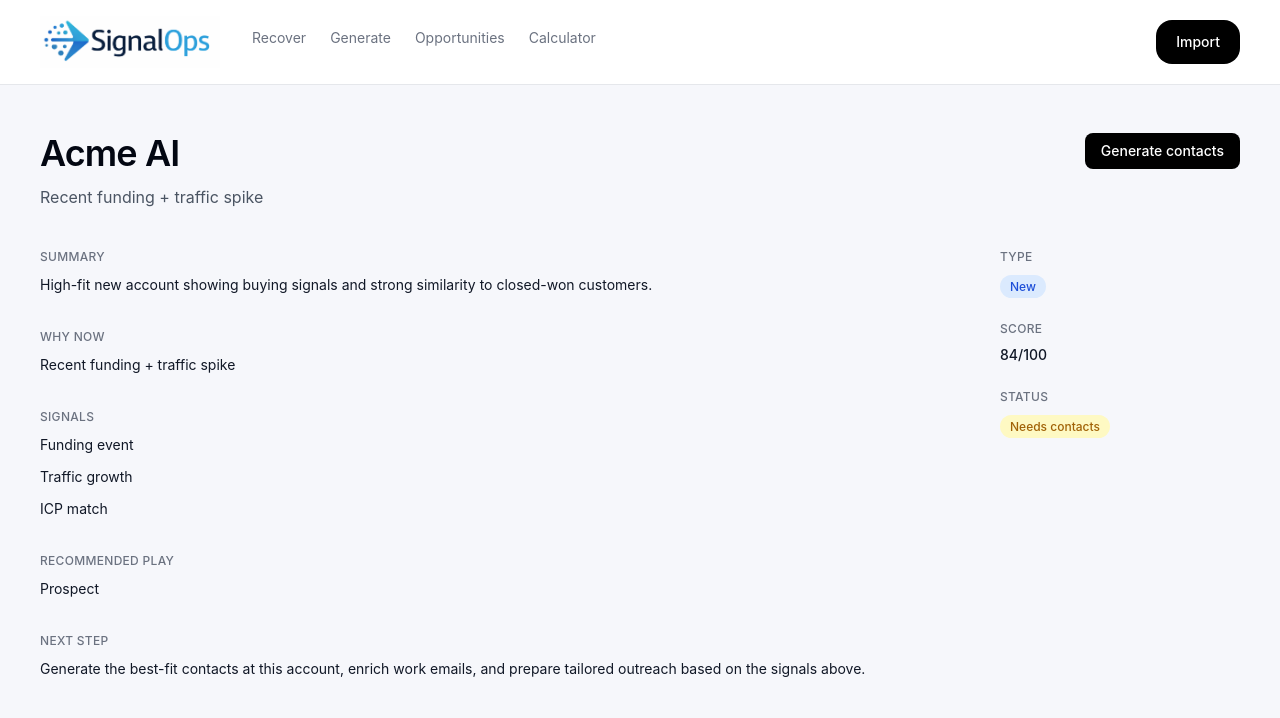
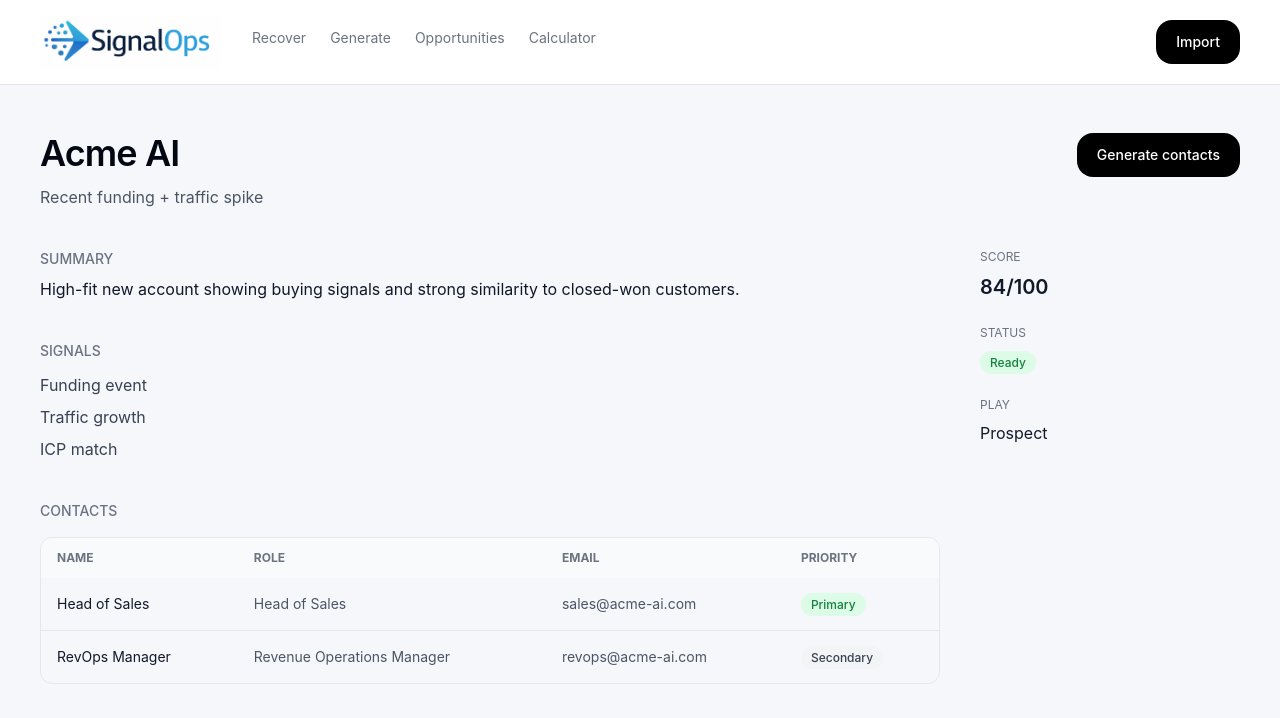
Before and after one commit to powerstephen/SignalOps, a Next.js app: page /account/acme-ai in a window 1280 px wide. Both pictures are taken after a click on the button "Generate contacts". Shown: the top 718 px of the page. Built offline with nearby package versions, Linux system fonts and the light colour scheme.

Commit message:
Update page.tsx

```diff
--- a/app/account/[id]/page.tsx
+++ b/app/account/[id]/page.tsx
@@ -1,150 +1,182 @@
-import { ReactNode } from "react"
-import { notFound } from "next/navigation"
-import PageContainer from "@/components/page-container"
-import { accounts } from "@/lib/accounts"
+"use client";
 
-type AccountPageProps = {
-  params: {
-    id: string
-  }
-}
+import { useState } from "react";
+import { notFound } from "next/navigation";
+import PageContainer from "@/components/page-container";
+import { accounts, Contact } from "@/lib/accounts";
 
-function Section({
-  label,
-  children,
-}: {
-  label: string
-  children: ReactNode
-}) {
-  return (
-    <section>
-      <p className="text-xs font-medium uppercase tracking-wide text-gray-500">
-        {label}
-      </p>
-      <div className="mt-2 text-sm leading-6 text-gray-900">{children}</div>
-    </section>
-  )
-}
+type Props = {
+  params: { id: string };
+};
 
 function Badge({
   label,
   variant,
 }: {
-  label: string
-  variant: "default" | "green" | "blue" | "yellow"
+  label: string;
+  variant: "default" | "green" | "blue" | "yellow";
 }) {
   const styles = {
     default: "bg-gray-100 text-gray-700",
     green: "bg-green-100 text-green-700",
     blue: "bg-blue-100 text-blue-700",
     yellow: "bg-yellow-100 text-yellow-700",
-  }
+  };
 
   return (
-    <span
-      className={`rounded-full px-2.5 py-1 text-xs font-medium ${styles[variant]}`}
-    >
+    <span className={`rounded-full px-2.5 py-1 text-xs font-medium ${styles[variant]}`}>
       {label}
     </span>
-  )
+  );
 }
 
-export default function AccountPage({ params }: AccountPageProps) {
-  const account = accounts.find((item) => item.id === params.id)
+export default function AccountPage({ params }: Props) {
+  const baseAccount = accounts.find((a) => a.id === params.id);
 
-  if (!account) {
-    notFound()
+  if (!baseAccount) notFound();
+
+  const [contacts, setContacts] = useState<Contact[] | undefined>(
+    baseAccount.contacts
+  );
+
+  const [status, setStatus] = useState(baseAccount.status);
+
+  function generateContacts() {
+    const mock: Contact[] = [
+      {
+        id: "1",
+        name: "Head of Sales",
+        role: "Head of Sales",
+        seniority: "high",
+        email: "sales@" + baseAccount.id + ".com",
+        recommended: true,
+      },
+      {
+        id: "2",
+        name: "RevOps Manager",
+        role: "Revenue Operations Manager",
+        seniority: "mid",
+        email: "revops@" + baseAccount.id + ".com",
+        recommended: false,
+      },
+    ];
+
+    setContacts(mock);
+    setStatus("ready");
   }
 
   return (
     <PageContainer
-      title={account.name}
-      subtitle={account.whyNow}
+      title={baseAccount.name}
+      subtitle={baseAccount.whyNow}
       action={
-        <button className="rounded-lg bg-black px-4 py-2 text-sm font-medium text-white transition hover:opacity-90">
+        <button
+          onClick={generateContacts}
+          className="rounded-2xl bg-black px-5 py-3 text-sm font-medium text-white"
+        >
           Generate contacts
         </button>
       }
     >
-      <div className="grid grid-cols-1 gap-10 md:grid-cols-[minmax(0,1fr)_240px]">
-        <div className="space-y-8">
-          <Section label="Summary">
-            <p>{account.summary}</p>
-          </Section>
+      <div className="grid grid-cols-1 gap-10 md:grid-cols-[1fr_260px]">
 
-          <Section label="Why now">
-            <p>{account.whyNow}</p>
-          </Section>
+        {/* LEFT */}
+        <div className="space-y-10">
+          <div>
+            <h3 className="text-sm font-medium text-gray-500 uppercase">
+              Summary
+            </h3>
+            <p className="mt-2 text-base text-gray-900">
+              {baseAccount.summary}
+            </p>
+          </div>
 
-          <Section label="Signals">
-            <ul className="space-y-2">
-              {account.signals.map((signal) => (
-                <li key={signal}>{signal}</li>
+          <div>
+            <h3 className="text-sm font-medium text-gray-500 uppercase">
+              Signals
+            </h3>
+            <ul className="mt-3 space-y-2">
+              {baseAccount.signals.map((s) => (
+                <li key={s} className="text-gray-700">
+                  {s}
+                </li>
               ))}
             </ul>
-          </Section>
+          </div>
 
-          <Section label="Recommended play">
-            <p>{account.recommendedPlay}</p>
-          </Section>
+          {/* CONTACTS */}
+          <div>
+            <h3 className="text-sm font-medium text-gray-500 uppercase">
+              Contacts
+            </h3>
 
-          <Section label="Next step">
-            <p>
-              Generate the best-fit contacts at this account, enrich work emails,
-              and prepare tailored outreach based on the signals above.
-            </p>
-          </Section>
+            {!contacts ? (
+              <div className="mt-4 text-sm text-gray-500">
+                No contacts yet. Generate to find the best people to reach.
+              </div>
+            ) : (
+              <div className="mt-4 overflow-hidden rounded-xl border border-gray-200">
+                <table className="w-full text-sm">
+                  <thead className="bg-gray-50 text-xs text-gray-500 uppercase">
+                    <tr>
+                      <th className="px-4 py-3 text-left">Name</th>
+                      <th className="px-4 py-3 text-left">Role</th>
+                      <th className="px-4 py-3 text-left">Email</th>
+                      <th className="px-4 py-3 text-left">Priority</th>
+                    </tr>
+                  </thead>
+
+                  <tbody className="divide-y">
+                    {contacts.map((c) => (
+                      <tr key={c.id}>
+                        <td className="px-4 py-4">{c.name}</td>
+                        <td className="px-4 py-4 text-gray-600">{c.role}</td>
+                        <td className="px-4 py-4 text-gray-600">{c.email}</td>
+                        <td className="px-4 py-4">
+                          {c.recommended ? (
+                            <Badge label="Primary" variant="green" />
+                          ) : (
+                            <Badge label="Secondary" variant="default" />
+                          )}
+                        </td>
+                      </tr>
+                    ))}
+                  </tbody>
+                </table>
+              </div>
+            )}
+          </div>
         </div>
 
-        <aside className="space-y-6">
+        {/* RIGHT */}
+        <div className="space-y-6">
           <div>
-            <p className="text-xs font-medium uppercase tracking-wide text-gray-500">
-              Type
-            </p>
-            <div className="mt-2">
-              <Badge
-                label={account.type === "existing" ? "Existing" : "New"}
-                variant={account.type === "existing" ? "default" : "blue"}
-              />
+            <div className="text-xs text-gray-500 uppercase">Score</div>
+            <div className="mt-2 text-xl font-semibold">
+              {baseAccount.score}/100
             </div>
           </div>
 
           <div>
-            <p className="text-xs font-medium uppercase tracking-wide text-gray-500">
-              Score
-            </p>
-            <p className="mt-2 text-sm font-medium text-gray-900">
-              {account.score}/100
-            </p>
-          </div>
-
-          <div>
-            <p className="text-xs font-medium uppercase tracking-wide text-gray-500">
-              Status
-            </p>
+            <div className="text-xs text-gray-500 uppercase">Status</div>
             <div className="mt-2">
-              {account.status === "ready" && (
+              {status === "ready" && (
                 <Badge label="Ready" variant="green" />
               )}
-              {account.status === "needs_contacts" && (
+              {status === "needs_contacts" && (
                 <Badge label="Needs contacts" variant="yellow" />
-              )}
-              {account.status === "review" && (
-                <Badge label="Review" variant="default" />
               )}
             </div>
           </div>
 
-          {account.lastTouched ? (
-            <div>
-              <p className="text-xs font-medium uppercase tracking-wide text-gray-500">
-                Last touched
-              </p>
-              <p className="mt-2 text-sm text-gray-900">{account.lastTouched}</p>
+          <div>
+            <div className="text-xs text-gray-500 uppercase">Play</div>
+            <div className="mt-2 text-gray-900">
+              {baseAccount.recommendedPlay}
             </div>
-          ) : null}
-        </aside>
+          </div>
+        </div>
       </div>
     </PageContainer>
-  )
+  );
 }
```
